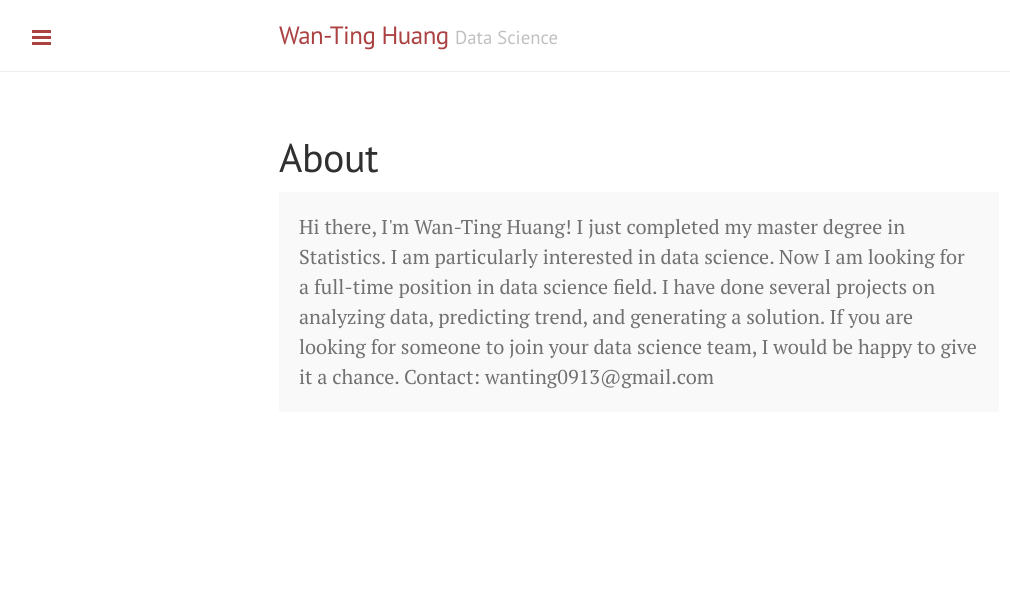
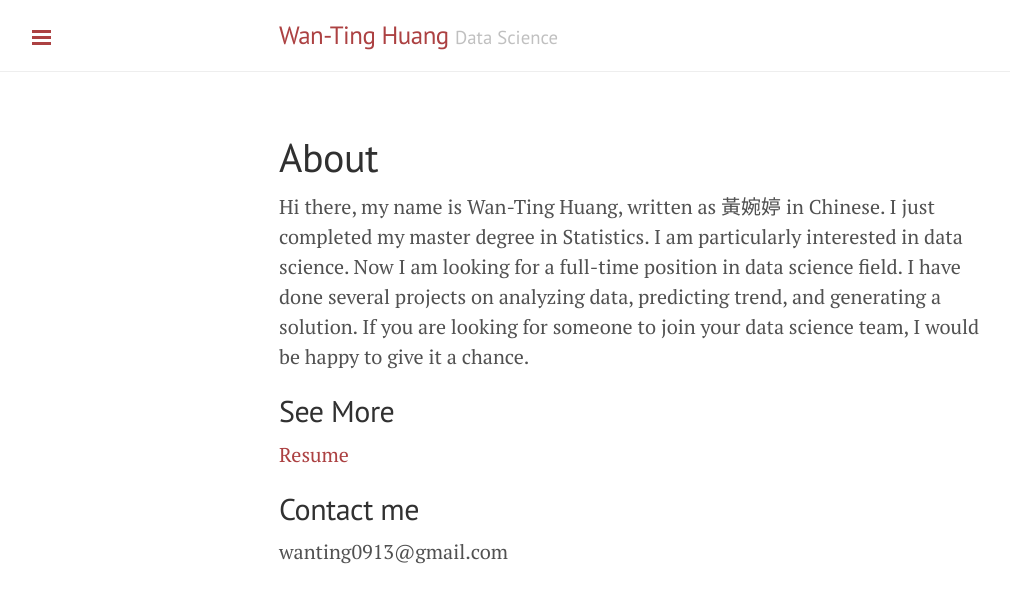
Before and after one commit to wantinghuang/wantinghuang.github.io, a Jekyll site: the page built from about.md, in a window 1280 px wide. Shown: the top 603 px of the page, without its empty margins (1-1011 px from the left). Built offline with Jekyll 4.4.1, drawn with Linux system fonts in a browser that asks for light colours.

Commit message:
Update about.md

```diff
--- a/about.md
+++ b/about.md
@@ -3,6 +3,13 @@ layout: page
 title: About
 ---
 
-<p class="message">
-Hi there, I'm Wan-Ting Huang!
-I just completed my master degree in Statistics. I am particularly interested in data science. Now I am looking for a full-time position in data science field. I have done several projects on analyzing data, predicting trend, and generating a solution. If you are looking for someone to join your data science team, I would be happy to give it a chance. Contact: wanting0913@gmail.com
+Hi there, my name is Wan-Ting Huang, written as 黃婉婷 in Chinese.
+I just completed my master degree in Statistics. I am particularly interested in data science. Now I am looking for a full-time position in data science field. I have done several projects on analyzing data, predicting trend, and generating a solution. If you are looking for someone to join your data science team, I would be happy to give it a chance.
+
+## See More
+
+[Resume]({{ site.url }}/cv/CV_HUANG_WANTING_201802.pdf)
+
+## Contact me
+
+wanting0913@gmail.com
```
